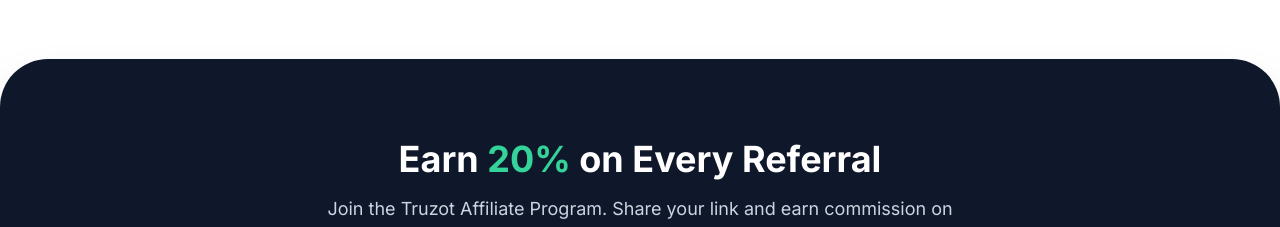
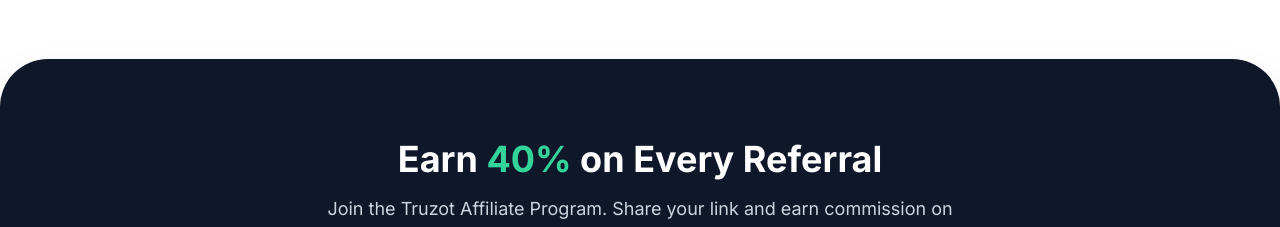
Before and after one commit to MilanSharma/truzot, a Next.js app: page / in a window 1280 px wide. Shown: the part 6920-7147 px from the top of the page. Built offline with nearby package versions, Linux system fonts and the light colour scheme; no server answers; a web font is replaced by a local one.

Commit message:
fix: update affiliate commission to 40% and add free preview button

```diff
--- a/components/LandingPageContent.tsx
+++ b/components/LandingPageContent.tsx
@@ -834,7 +834,7 @@
         <section className="bg-slate-900 dark:bg-slate-950 text-white py-20 px-6 mx-4 md:mx-auto max-w-7xl rounded-[3rem] shadow-2xl mb-24">
           <div className="relative max-w-4xl mx-auto text-center">
             <h2 className="text-3xl md:text-4xl font-bold mb-4">
-              Earn <span className="text-emerald-400">20%</span> on Every
+              Earn <span className="text-emerald-400">40%</span> on Every
               Referral
             </h2>
             <p className="text-lg text-slate-300 mb-8 max-w-2xl mx-auto">
```
